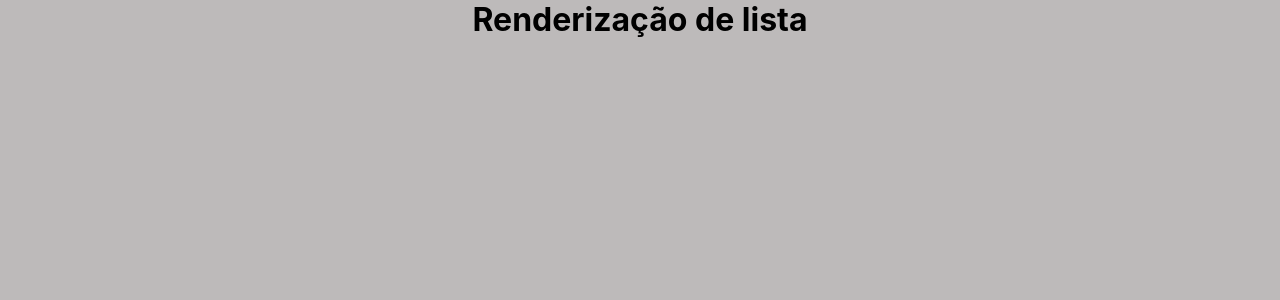
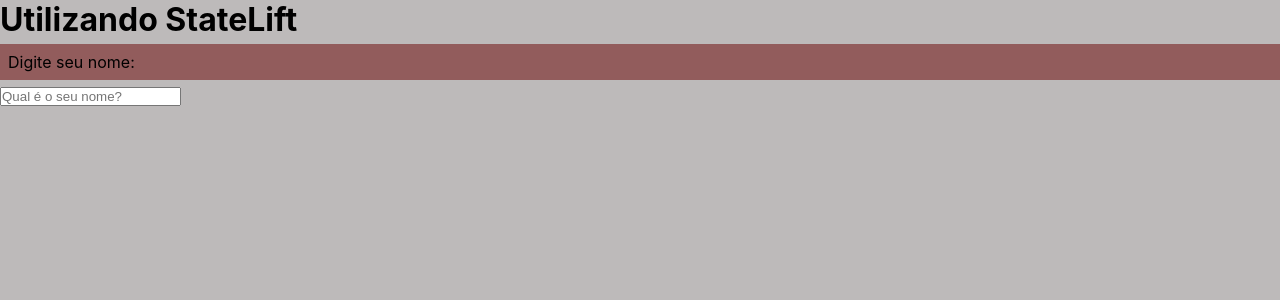
Before and after one commit to asaelhonorio/ReactJS, a React (Create React App) app in the folder meu-projeto/: page / in a window 1280 px wide. Shown: the top 300 px of the page. Built offline with nearby package versions, Linux system fonts and the light colour scheme.

Commit message:
StateLift

```diff
--- a/meu-projeto/src/App.js
+++ b/meu-projeto/src/App.js
@@ -9,6 +9,9 @@
 // import Button from './components/evento/Button';
 // import Condicional from './components/Condicional';
 import RenderList from './components/RenderList';
+import SeuNome from './components/SeuNome';
+import { useState } from 'react'
+import Saudacao from './components/Saudacao';
 
 // Função principal que faz tudo acontecer
 function App() {
@@ -48,13 +51,25 @@
     );
   */
   // RENDERIZAÇÃO DE LISTA
-    const meusItens = ['html5','css3','javaScript','react']
+  /*    const meusItens = ['html5','css3','javaScript','react']
       return(
         <div className='App'>
           <h1>Renderização de lista</h1>
           <RenderList/>
         </div>
       )
+  */
+
+  // STATE LIFT
+  const [nome, setNome] = useState()
+
+  return (
+    <div>
+      <h1>Utilizando StateLift</h1>
+      <SeuNome setNome={setNome} />
+      <Saudacao nome={nome} />
+    </div>
+  )
 }
 
 export default App;
--- /dev/null
+++ b/meu-projeto/src/components/Saudacao.js
@@ -0,0 +1,11 @@
+function Saudacao({nome}){
+    function gerarSaudacao(algumNome){
+        return `Olá ${algumNome}, tudo bem?`
+    }
+    return(
+        <>
+            {nome &&<p>{gerarSaudacao(nome)}</p>}
+        </>
+    )
+}
+export default Saudacao
--- /dev/null
+++ b/meu-projeto/src/components/SeuNome.js
@@ -0,0 +1,9 @@
+function SeuNome({ setNome }){
+    return(
+        <div>
+            <p>Digite seu nome:</p>
+            <input type="text" placeholder='Qual é o seu nome?' onChange={(e) => setNome(e.target.value)}/>
+        </div>
+    )
+}
+export default SeuNome
```
Lines whose indentation alone changed are shown as unchanged.
